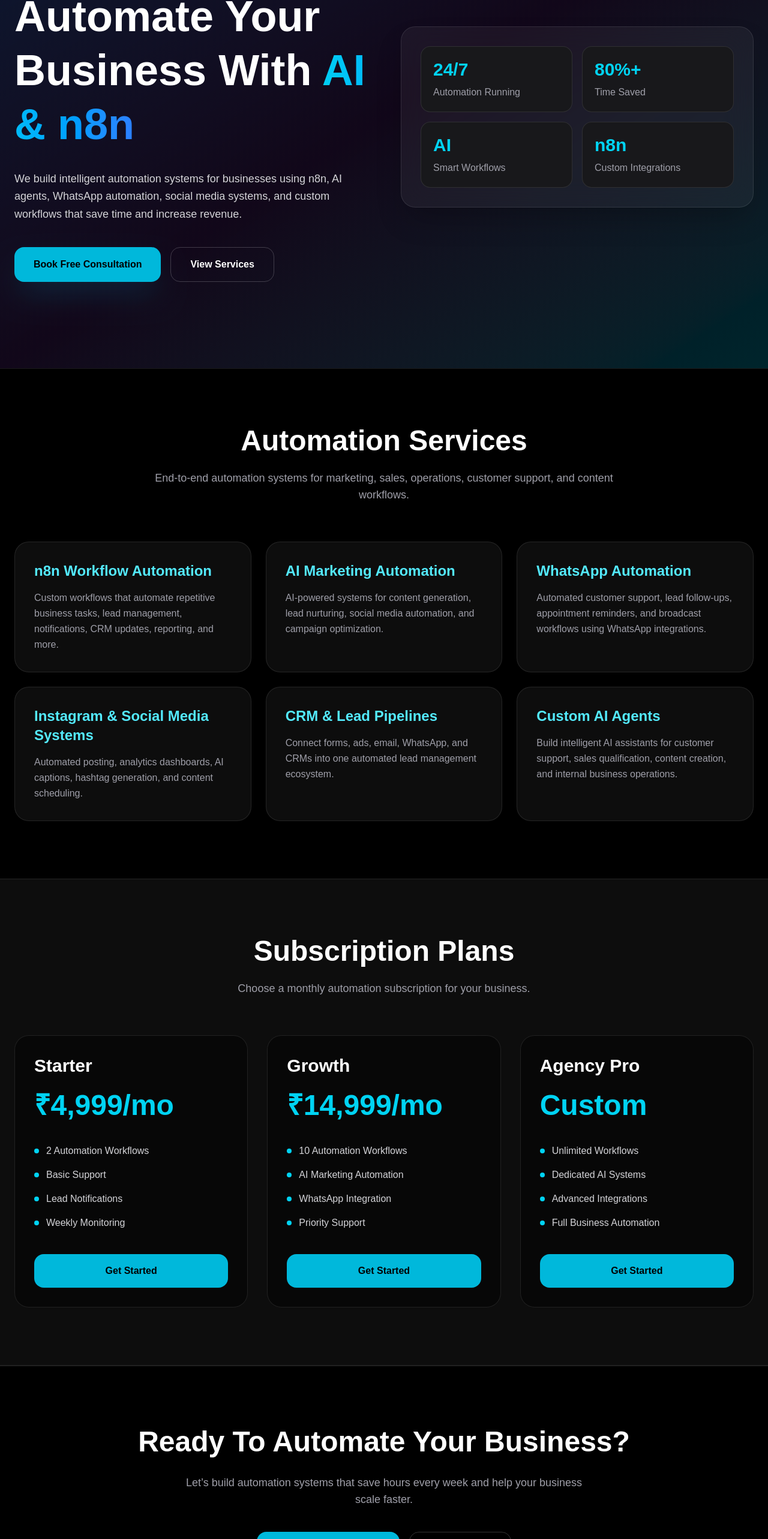
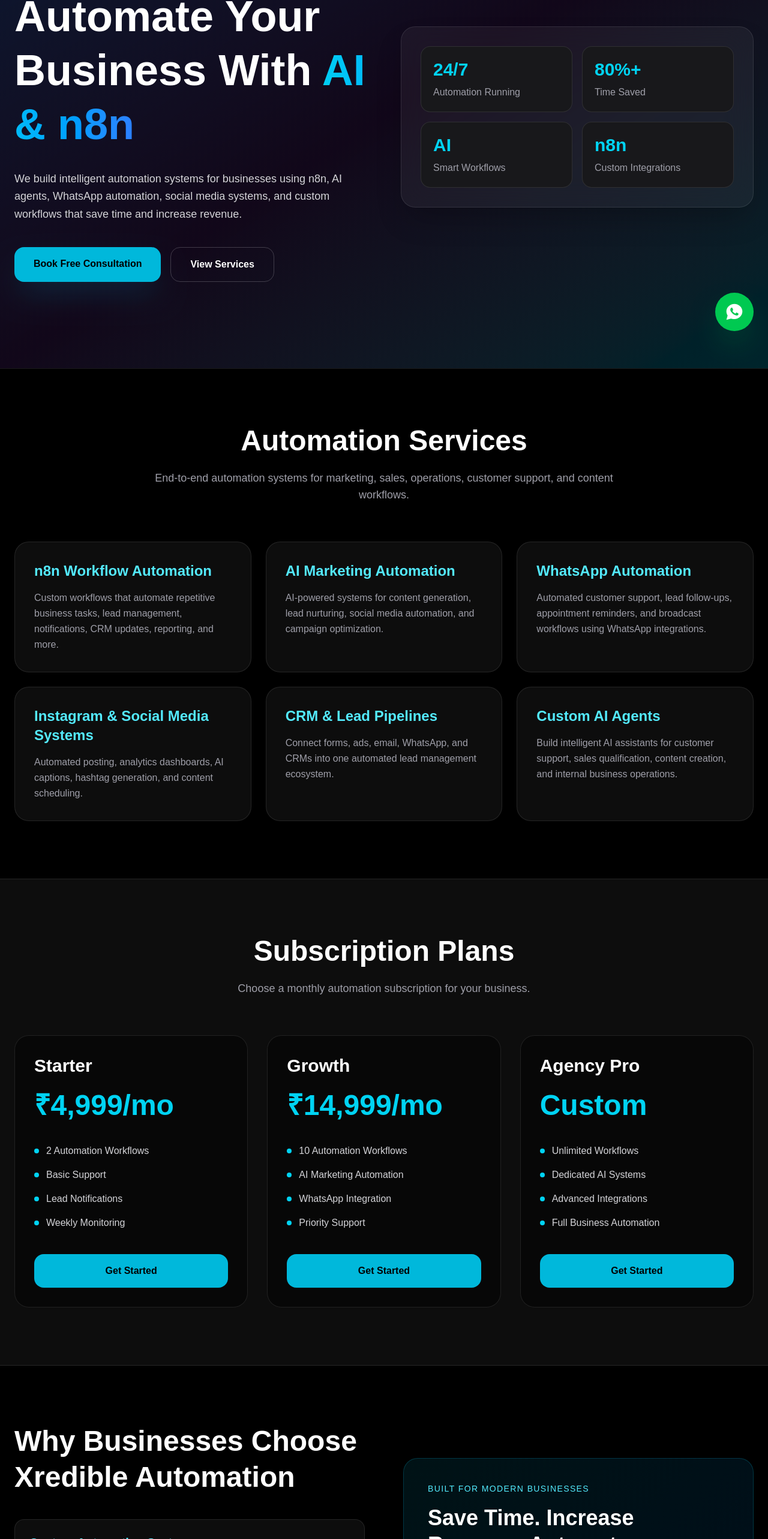
Before and after one commit to xredible/xredible-automation, a Next.js app: page / in a window 1280 px wide. Shown: the part 224-2790 px from the top of the page at 60% size. Built offline with nearby package versions, Linux system fonts and the light colour scheme.

Commit message:
Added WhatsApp and contact form

```diff
--- a/app/page.tsx
+++ b/app/page.tsx
@@ -1,4 +1,6 @@
 export default function XredibleAutomationWebsite() {
+  const whatsappNumber = "918085949384";
+  const calendlyLink = "https://calendly.com/xredible";
   const services = [
     {
       title: "n8n Workflow Automation",
@@ -60,7 +62,23 @@
   ];
 
   return (
-    <div className="min-h-screen bg-black text-white">
+    <div className="min-h-screen bg-black text-white scroll-smooth">
+      {/* WhatsApp Floating Button */}
+      <a
+        href={`https://wa.me/${whatsappNumber}`}
+        target="_blank"
+        rel="noopener noreferrer"
+        className="fixed bottom-6 right-6 z-50 rounded-full bg-green-500 hover:bg-green-400 transition p-4 shadow-2xl shadow-green-500/30"
+      >
+        <svg
+          xmlns="http://www.w3.org/2000/svg"
+          viewBox="0 0 24 24"
+          fill="currentColor"
+          className="w-8 h-8 text-white"
+        >
+          <path d="M12 2C6.477 2 2 6.253 2 11.5c0 1.85.565 3.57 1.53 5.03L2 22l5.73-1.49A10.24 10.24 0 0012 21c5.523 0 10-4.253 10-9.5S17.523 2 12 2zm5.3 13.2c-.22.61-1.28 1.16-1.76 1.23-.45.07-1.02.1-1.64-.1-.38-.12-.86-.28-1.49-.54-2.62-1.08-4.32-3.62-4.45-3.8-.13-.18-1.07-1.42-1.07-2.7 0-1.29.67-1.92.91-2.18.24-.26.52-.32.69-.32h.5c.16 0 .37-.06.58.45.22.52.73 1.79.8 1.92.06.13.1.28.02.46-.08.18-.12.29-.24.45-.12.16-.25.36-.36.48-.12.12-.25.26-.1.52.14.26.64 1.06 1.37 1.71.94.84 1.73 1.1 1.98 1.22.24.12.38.1.52-.06.14-.16.6-.7.76-.94.16-.24.32-.2.54-.12.22.08 1.4.66 1.64.78.24.12.4.18.46.28.06.1.06.6-.16 1.2z" />
+        </svg>
+      </a>
       {/* Hero */}
       <section className="relative overflow-hidden border-b border-white/10">
         <div className="absolute inset-0 bg-gradient-to-br from-blue-500/20 via-purple-500/10 to-cyan-500/20" />
@@ -74,22 +92,22 @@
 
               <h1 className="text-5xl lg:text-7xl font-black leading-tight">
                 Automate Your Business With
-                <span className="bg-gradient-to-r from-cyan-400 to-blue-500 text-transparent bg-clip-text">
-                  {" "}
-                  AI & n8n
-                </span>
+                <span className="bg-gradient-to-r from-cyan-400 to-blue-500 text-transparent bg-clip-text"> AI & n8n</span>
               </h1>
 
               <p className="mt-8 text-lg text-zinc-300 leading-relaxed max-w-xl">
-                We build intelligent automation systems for businesses using
-                n8n, AI agents, WhatsApp automation, social media systems, and
-                custom workflows that save time and increase revenue.
+                We build intelligent automation systems for businesses using n8n, AI agents, WhatsApp automation, social media systems, and custom workflows that save time and increase revenue.
               </p>
 
               <div className="flex flex-wrap gap-4 mt-10">
-                <button className="rounded-2xl bg-cyan-500 hover:bg-cyan-400 transition px-8 py-4 font-semibold text-black shadow-2xl shadow-cyan-500/20">
+                <a
+                  href={calendlyLink}
+                  target="_blank"
+                  rel="noopener noreferrer"
+                  className="rounded-2xl bg-cyan-500 hover:bg-cyan-400 transition px-8 py-4 font-semibold text-black shadow-2xl shadow-cyan-500/20"
+                >
                   Book Free Consultation
-                </button>
+                </a>
 
                 <button className="rounded-2xl border border-white/20 hover:border-cyan-400/40 hover:bg-white/5 transition px-8 py-4 font-semibold">
                   View Services
@@ -101,33 +119,23 @@
               <div className="rounded-3xl border border-white/10 bg-white/5 backdrop-blur-xl p-8 shadow-2xl">
                 <div className="grid grid-cols-2 gap-4">
                   <div className="rounded-2xl bg-zinc-900 p-5 border border-white/10">
-                    <div className="text-cyan-400 text-3xl font-bold">
-                      24/7
-                    </div>
-                    <div className="text-zinc-400 mt-2">
-                      Automation Running
-                    </div>
+                    <div className="text-cyan-400 text-3xl font-bold">24/7</div>
+                    <div className="text-zinc-400 mt-2">Automation Running</div>
                   </div>
 
                   <div className="rounded-2xl bg-zinc-900 p-5 border border-white/10">
-                    <div className="text-cyan-400 text-3xl font-bold">
-                      80%+
-                    </div>
+                    <div className="text-cyan-400 text-3xl font-bold">80%+</div>
                     <div className="text-zinc-400 mt-2">Time Saved</div>
                   </div>
 
                   <div className="rounded-2xl bg-zinc-900 p-5 border border-white/10">
                     <div className="text-cyan-400 text-3xl font-bold">AI</div>
-                    <div className="text-zinc-400 mt-2">
-                      Smart Workflows
-                    </div>
+                    <div className="text-zinc-400 mt-2">Smart Workflows</div>
                   </div>
 
                   <div className="rounded-2xl bg-zinc-900 p-5 border border-white/10">
                     <div className="text-cyan-400 text-3xl font-bold">n8n</div>
-                    <div className="text-zinc-400 mt-2">
-                      Custom Integrations
-                    </div>
+                    <div className="text-zinc-400 mt-2">Custom Integrations</div>
                   </div>
                 </div>
               </div>
@@ -142,10 +150,8 @@
           <h2 className="text-4xl lg:text-5xl font-bold">
             Automation Services
           </h2>
-
           <p className="mt-6 text-zinc-400 text-lg">
-            End-to-end automation systems for marketing, sales, operations,
-            customer support, and content workflows.
+            End-to-end automation systems for marketing, sales, operations, customer support, and content workflows.
           </p>
         </div>
 
@@ -158,7 +164,6 @@
               <h3 className="text-2xl font-semibold mb-4 text-cyan-300">
                 {service.title}
               </h3>
-
               <p className="text-zinc-400 leading-relaxed">
                 {service.desc}
               </p>
@@ -174,7 +179,6 @@
             <h2 className="text-4xl lg:text-5xl font-bold">
               Subscription Plans
             </h2>
-
             <p className="mt-6 text-zinc-400 text-lg">
               Choose a monthly automation subscription for your business.
             </p>
@@ -187,17 +191,13 @@
                 className="rounded-3xl border border-white/10 bg-black/40 p-8 backdrop-blur-xl"
               >
                 <h3 className="text-3xl font-bold">{plan.name}</h3>
-
                 <div className="text-5xl font-black mt-6 text-cyan-400">
                   {plan.price}
                 </div>
 
                 <ul className="space-y-4 mt-10">
                   {plan.features.map((feature, idx) => (
-                    <li
-                      key={idx}
-                      className="flex items-center gap-3 text-zinc-300"
-                    >
+                    <li key={idx} className="flex items-center gap-3 text-zinc-300">
                       <div className="h-2 w-2 rounded-full bg-cyan-400" />
                       {feature}
                     </li>
@@ -213,6 +213,72 @@
         </div>
       </section>
 
+      {/* Why Choose Us */}
+      <section className="max-w-7xl mx-auto px-6 py-24">
+        <div className="grid lg:grid-cols-2 gap-16 items-center">
+          <div>
+            <h2 className="text-4xl lg:text-5xl font-bold leading-tight">
+              Why Businesses Choose Xredible Automation
+            </h2>
+
+            <div className="space-y-6 mt-10">
+              <div className="rounded-2xl border border-white/10 bg-white/5 p-6">
+                <h3 className="text-xl font-semibold text-cyan-300">
+                  Custom Automation Systems
+                </h3>
+                <p className="text-zinc-400 mt-3">
+                  Every workflow is tailored specifically for your business goals and operations.
+                </p>
+              </div>
+
+              <div className="rounded-2xl border border-white/10 bg-white/5 p-6">
+                <h3 className="text-xl font-semibold text-cyan-300">
+                  AI + Human Strategy
+                </h3>
+                <p className="text-zinc-400 mt-3">
+                  Combine AI agents with strategic automation to scale marketing and operations efficiently.
+                </p>
+              </div>
+
+              <div className="rounded-2xl border border-white/10 bg-white/5 p-6">
+                <h3 className="text-xl font-semibold text-cyan-300">
+                  Ongoing Subscription Support
+                </h3>
+                <p className="text-zinc-400 mt-3">
+                  Monthly optimization, monitoring, troubleshooting, and improvements included.
+                </p>
+              </div>
+            </div>
+          </div>
+
+          <div className="rounded-3xl border border-cyan-400/20 bg-gradient-to-br from-cyan-500/10 to-blue-500/10 p-10">
+            <div className="text-sm uppercase tracking-widest text-cyan-300">
+              Built For Modern Businesses
+            </div>
+
+            <h3 className="text-4xl font-black mt-4 leading-tight">
+              Save Time. Increase Revenue. Automate Everything.
+            </h3>
+
+            <p className="mt-6 text-zinc-300 leading-relaxed">
+              From lead capture to AI-generated reports and WhatsApp follow-ups, we help businesses operate smarter using modern automation systems.
+            </p>
+
+            <div className="grid grid-cols-2 gap-4 mt-10">
+              <div className="rounded-2xl bg-black/30 p-5 border border-white/10">
+                <div className="text-3xl font-bold text-cyan-400">100+</div>
+                <div className="text-zinc-400 mt-2">Workflow Possibilities</div>
+              </div>
+
+              <div className="rounded-2xl bg-black/30 p-5 border border-white/10">
+                <div className="text-3xl font-bold text-cyan-400">AI</div>
+                <div className="text-zinc-400 mt-2">Integrated Systems</div>
+              </div>
+            </div>
+          </div>
+        </div>
+      </section>
+
       {/* CTA */}
       <section className="border-t border-white/10">
         <div className="max-w-5xl mx-auto px-6 py-24 text-center">
@@ -221,8 +287,7 @@
           </h2>
 
           <p className="mt-6 text-zinc-400 text-lg max-w-2xl mx-auto">
-            Let’s build automation systems that save hours every week and help
-            your business scale faster.
+            Let’s build automation systems that save hours every week and help your business scale faster.
           </p>
 
           <div className="flex flex-wrap justify-center gap-4 mt-10">
@@ -230,10 +295,63 @@
               Schedule Consultation
             </button>
 
-            <button className="rounded-2xl border border-white/20 hover:border-cyan-400/40 hover:bg-white/5 transition px-8 py-4 font-semibold">
+            <a
+              href={`https://wa.me/${whatsappNumber}`}
+              target="_blank"
+              rel="noopener noreferrer"
+              className="rounded-2xl border border-white/20 hover:border-cyan-400/40 hover:bg-white/5 transition px-8 py-4 font-semibold"
+            >
               WhatsApp Us
+            </a>
+          </div>
+        </div>
+      </section>
+
+      {/* Contact Form */}
+      <section className="max-w-4xl mx-auto px-6 py-24">
+        <div className="rounded-3xl border border-white/10 bg-white/5 p-10 backdrop-blur-xl">
+          <div className="text-center">
+            <h2 className="text-4xl font-bold">Let’s Build Your Automation System</h2>
+            <p className="text-zinc-400 mt-4">
+              Fill out the form below and we’ll contact you regarding your automation requirements.
+            </p>
+          </div>
+
+          <form className="grid md:grid-cols-2 gap-6 mt-10">
+            <input
+              type="text"
+              placeholder="Your Name"
+              className="rounded-2xl bg-black/40 border border-white/10 px-5 py-4 outline-none"
+            />
+
+            <input
+              type="email"
+              placeholder="Your Email"
+              className="rounded-2xl bg-black/40 border border-white/10 px-5 py-4 outline-none"
+            />
+
+            <input
+              type="text"
+              placeholder="Business Name"
+              className="rounded-2xl bg-black/40 border border-white/10 px-5 py-4 outline-none"
+            />
+
+            <input
+              type="text"
+              placeholder="WhatsApp Number"
+              className="rounded-2xl bg-black/40 border border-white/10 px-5 py-4 outline-none"
+            />
+
+            <textarea
+              placeholder="Tell us what you want to automate"
+              rows={5}
+              className="md:col-span-2 rounded-2xl bg-black/40 border border-white/10 px-5 py-4 outline-none"
+            />
+
+            <button className="md:col-span-2 rounded-2xl bg-cyan-500 hover:bg-cyan-400 transition px-8 py-4 font-semibold text-black">
+              Submit Inquiry
             </button>
-          </div>
+          </form>
         </div>
       </section>
     </div>
```
